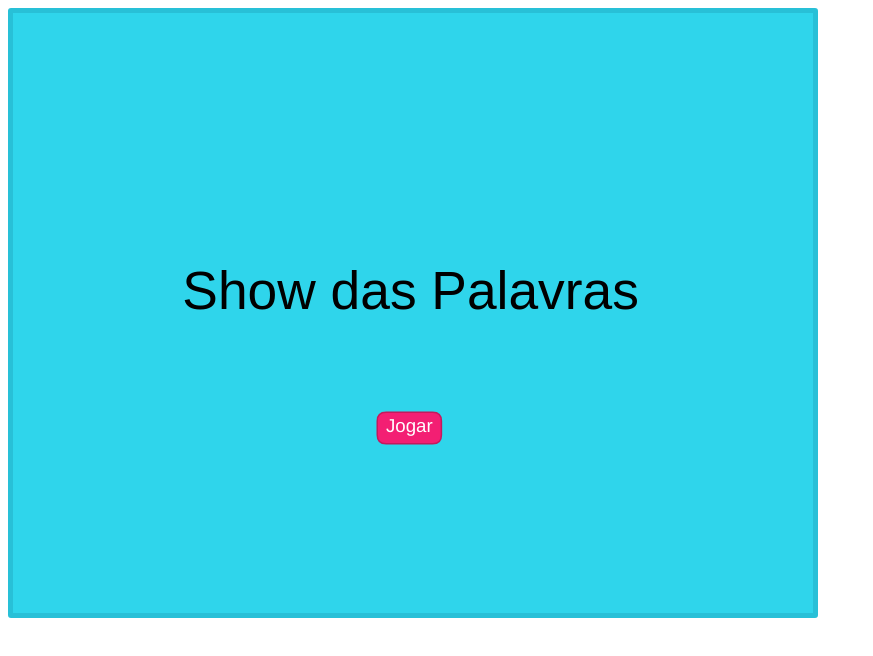
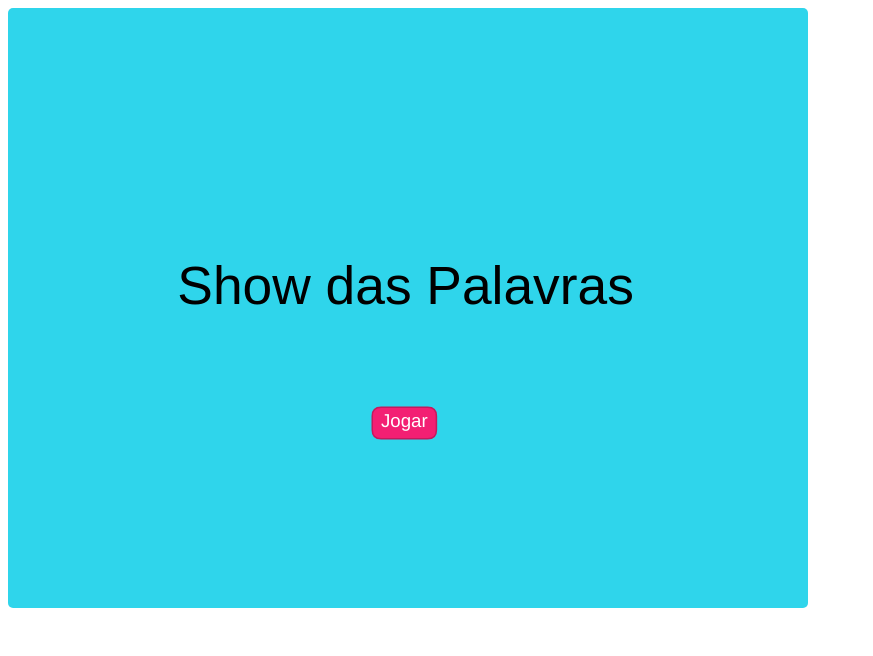
Before and after one commit to williamoliveira/show-de-palavras, a plain HTML site: page index.html in a window 1280 px wide. Shown: the whole page, without its empty margins (0-873 px from the left). Drawn offline with Linux system fonts and the light colour scheme.

Commit message:
removido borda do canvas, causava problema com posição dos botões

```diff
--- a/index.html
+++ b/index.html
@@ -6,8 +6,7 @@
 <title>Show de Palavras</title>
 <style type="text/css">
     #canvas{
-        border: 5px solid #28C0D7;
-        border-radius: 3px;
+        border-radius: 5px;
     }
 </style>
 </head>
```
